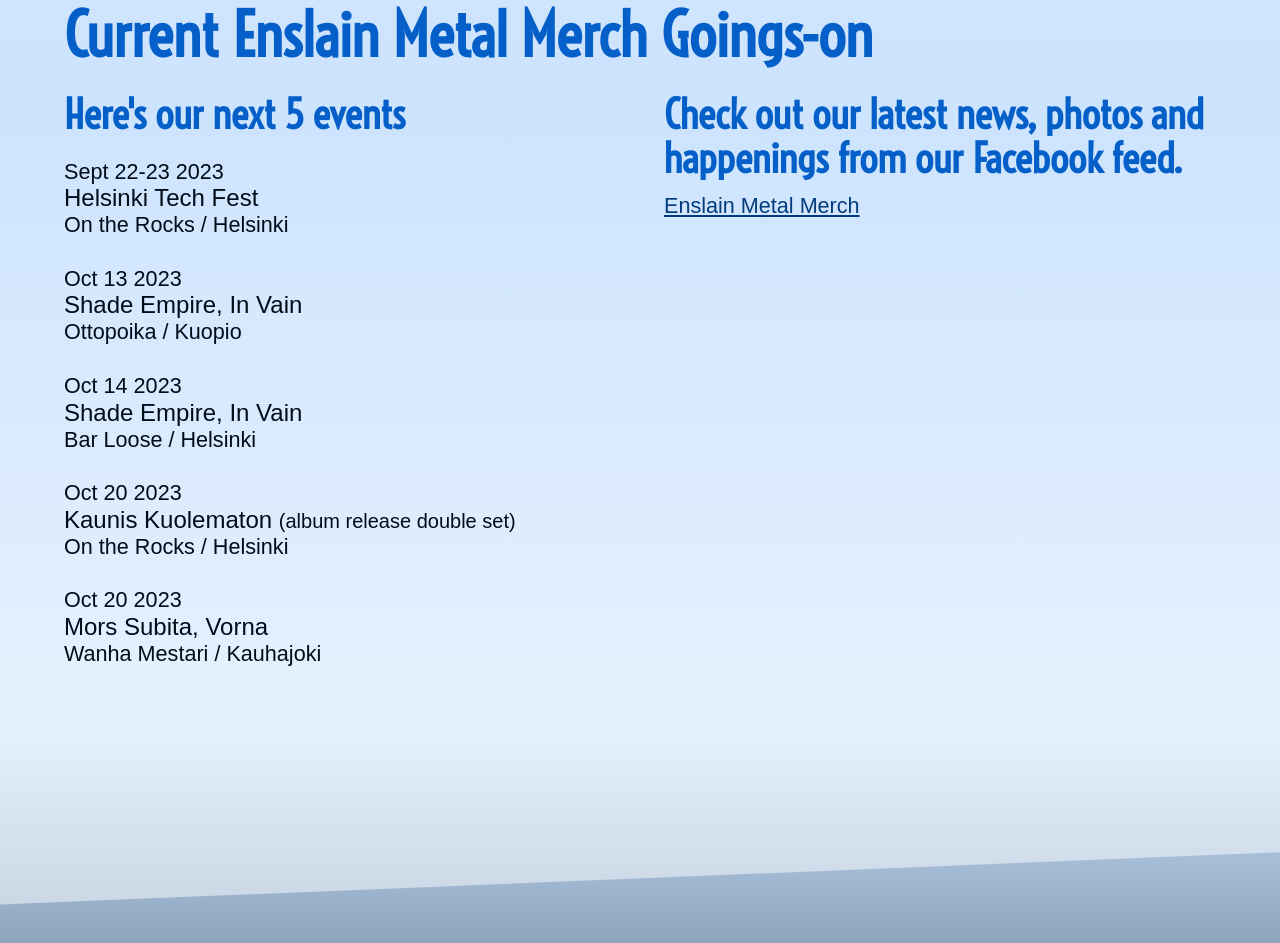
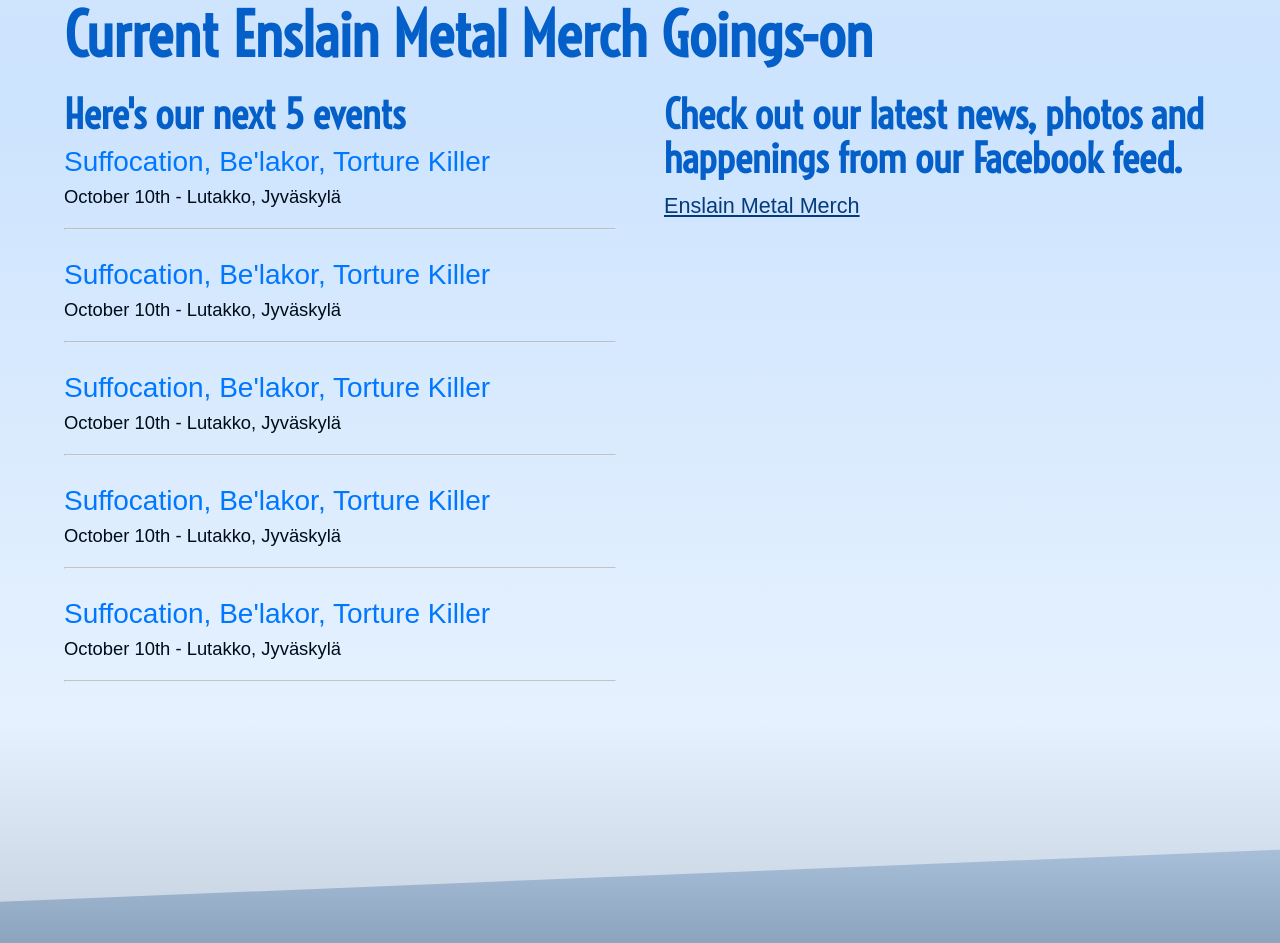
Before and after one commit to enslain-metal-merch/enslain, a plain HTML site: page public/index.html in a window 1280 px wide. Shown: the part 2357-3300 px from the top of the page. Drawn offline with Linux system fonts and the light colour scheme; a web font is replaced by a local one.

Commit message:
Added placeholder event dates

```diff
--- a/public/index.html
+++ b/public/index.html
@@ -99,62 +99,42 @@
         <div class="grid grid--two-col">
           <div class="column subsection">
             <h3>Here's our next 5 events</h3>
-            <ul>
-              <ul class="index__event-list">
+            <ul class="events">
               <li class="event">
-                  <div class="event__row">
-                    <span class="event__date">Sept 22-23 2023</span>
-                  </div>
-                  <span class="event__name">Helsinki Tech Fest</span>
-                  <div>
-                    <div class="event__row">
-                      <span class="event__venue">On the Rocks / </span>
-                      <span class="event__city">Helsinki</span>
-                    </div>
-                  </div>
+                <!-- <span class="event__detail event__detail--small">October 10th</span> -->
+                <span class="event__detail event__detail--highlight">Suffocation, Be'lakor, Torture Killer</span>
+                <span class="event__detail event__detail--small">October 10th - Lutakko, Jyväskylä</span>
+                <!-- <span class="event__detail event__detail--small">Lutakko, Jyväskylä</span> -->
+                <hr>
               </li>
               <li class="event">
-                  <div class="event__row">
-                    <span class="event__date">Oct 13 2023</span>
-                  </div>
-                  <span class="event__name">Shade Empire, In Vain</span>
-                  <div class="event__row">
-                    <span class="event__venue">Ottopoika / </span>
-                    <span class="event__city">Kuopio</span>
-                  </div>
+                <!-- <span class="event__detail event__detail--small">October 10th</span> -->
+                <span class="event__detail event__detail--highlight">Suffocation, Be'lakor, Torture Killer</span>
+                <span class="event__detail event__detail--small">October 10th - Lutakko, Jyväskylä</span>
+                <!-- <span class="event__detail event__detail--small">Lutakko, Jyväskylä</span> -->
+                <hr>
               </li>
               <li class="event">
-                  <div class="event__row">
-                    <span class="event__date">Oct 14 2023</span>
-                  </div>
-                  <span class="event__name">Shade Empire, In Vain</span>
-                  <div class="event__row">
-                    <span class="event__venue">Bar Loose / </span>
-                    <span class="event__city">Helsinki</span>
-                  </div>
+                <!-- <span class="event__detail event__detail--small">October 10th</span> -->
+                <span class="event__detail event__detail--highlight">Suffocation, Be'lakor, Torture Killer</span>
+                <span class="event__detail event__detail--small">October 10th - Lutakko, Jyväskylä</span>
+                <!-- <span class="event__detail event__detail--small">Lutakko, Jyväskylä</span> -->
+                <hr>
               </li>
               <li class="event">
-                  <div class="event__row">
-                    <span class="event__date">Oct 20 2023</span>
-                  </div>
-                  <span class="event__name">Kaunis Kuolematon <small>(album release double set)</small></span>
-                  <div class="event__row">
-                    <span class="event__venue">On the Rocks / </span>
-                    <span class="event__city">Helsinki</span>
-                  </div>
+                <!-- <span class="event__detail event__detail--small">October 10th</span> -->
+                <span class="event__detail event__detail--highlight">Suffocation, Be'lakor, Torture Killer</span>
+                <span class="event__detail event__detail--small">October 10th - Lutakko, Jyväskylä</span>
+                <!-- <span class="event__detail event__detail--small">Lutakko, Jyväskylä</span> -->
+                <hr>
               </li>
               <li class="event">
-                  <div class="event__row">
-                    <span class="event__date">Oct 20 2023</span>
-                  </div>
-                  <span class="event__name">Mors Subita, Vorna</span>
-                  <div class="event__row">
-                    <span class="event__venue">Wanha Mestari / </span>
-                    <span class="event__city">Kauhajoki</span>
-                  </div>
+                <!-- <span class="event__detail event__detail--small">October 10th</span> -->
+                <span class="event__detail event__detail--highlight">Suffocation, Be'lakor, Torture Killer</span>
+                <span class="event__detail event__detail--small">October 10th - Lutakko, Jyväskylä</span>
+                <!-- <span class="event__detail event__detail--small">Lutakko, Jyväskylä</span> -->
+                <hr>
               </li>
-              </ul>
-
             </ul>
           </div>
           <div class="column subsection">
--- a/src/scss/layouts/mixed/_grids.scss
+++ b/src/scss/layouts/mixed/_grids.scss
@@ -30,6 +30,15 @@
     grid-template-columns: repeat(auto-fill, minmax(288px, 1fr));
     gap: 2rem;
   }
+
+  &--events {
+    gap: 3rem;
+
+    @include media-query(desktop) {
+      @include two-col;
+      align-items: start;
+    }
+  }
 }
 
 // grid tracks
--- a/src/scss/style.scss
+++ b/src/scss/style.scss
@@ -62,29 +62,44 @@
 
 .subsection {
   @include margins(bottom, 3rem, child);
+
+  &--events {
+    margin-bottom: 0;
+    // background-color: hsl(0, 0%, 0%);
+    // border: 1px solid hsl(212, 96%, 50%);
+    // padding: 1rem;
+  }
 }
 
 .event {
-  display: flex;
-  flex-flow: column;
-  gap: 0.25rem;
+  // padding: 1rem;
 
-  @include media-query(desktop) {
-    // flex-flow: row;
-    // align-items: flex-end;
-    // gap: 1rem;
-  }
-
-  .index__event-list & {
-    display: flex;
-    flex-flow: column;
-    align-items: start;
+  &:nth-of-type(odd) {
+    // background-color: hsla(0, 0%, 0%, 30%);
   }
 }
 
-.event-list {
-  padding: 1.5rem 0;
-}
+// .event {
+//   display: flex;
+//   flex-flow: column;
+//   gap: 0.25rem;
+
+//   @include media-query(desktop) {
+//     // flex-flow: row;
+//     // align-items: flex-end;
+//     // gap: 1rem;
+//   }
+
+//   .index__event-list & {
+//     display: flex;
+//     flex-flow: column;
+//     align-items: start;
+//   }
+// }
+
+// .event-list {
+//   padding: 1.5rem 0;
+// }
 
 .index__event-list {
   padding: 1rem 0;
--- a/src/scss/typography/_typography.scss
+++ b/src/scss/typography/_typography.scss
@@ -150,21 +150,47 @@
   }
 }
 
+// .event {
+//   @include margins(bottom, 1.5rem, of-type);
+//   line-height: 1.2;
+
+//   @include media-query(tablet) {
+//     line-height: 1;
+//     @include margins(bottom, 1.25rem, of-type);
+//   }
+
+//   &__name {
+//     font-size: 1.5rem;
+//   }
+
+//   .index__event-list & {
+//     margin-bottom: 2rem;
+//   }
+// }
+
 .event {
-  @include margins(bottom, 1.5rem, of-type);
-  line-height: 1.2;
+  list-style: none;
+  // margin-bottom: 1rem;
 
-  @include media-query(tablet) {
-    line-height: 1;
-    @include margins(bottom, 1.25rem, of-type);
+  &__detail {
+    display: block;
+    margin-bottom: 0.25rem;
+
+    &--small {
+      font-size: 1.15rem;
+    }
+
+    &--highlight {
+      font-size: 1.75rem;
+      line-height: 1.2;
+      color: hsl(212, 100%, 50%);
+    }
   }
 
-  &__name {
-    font-size: 1.5rem;
-  }
-
-  .index__event-list & {
-    margin-bottom: 2rem;
+  hr {
+    margin: 1rem 0 1.75rem;
+    color: hsl(212, 96%, 50%);
+    opacity: 0.5;
   }
 }
 
```
Also changed, not shown: public/events/index.html (+137 -98 lines), public/assets/style.css, 3 other files. Lines whose indentation alone changed are shown as unchanged.
